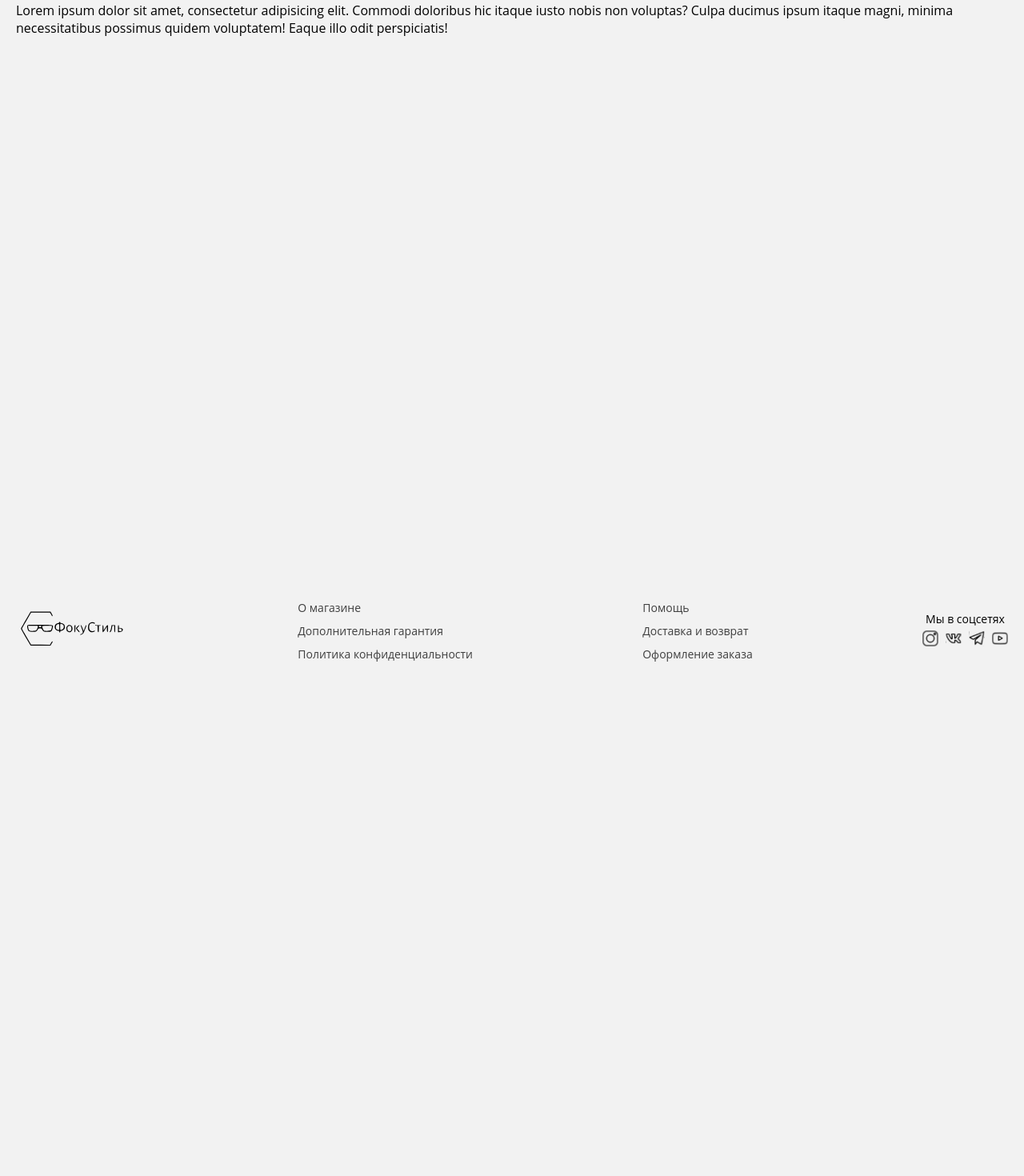
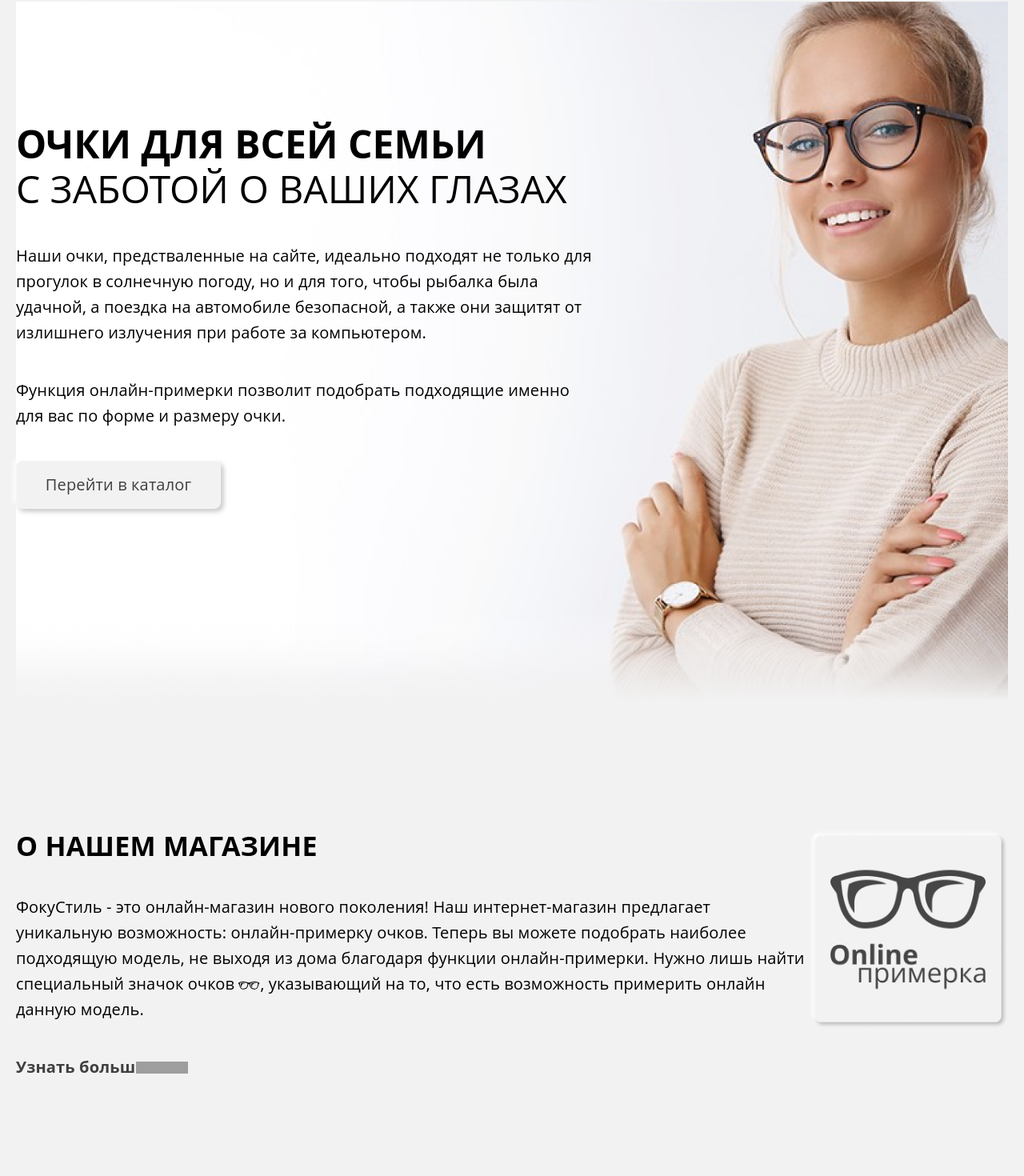
Before and after one commit to gusennn/focustyle, a React (Create React App) app: page /#/ in a window 1280 px wide. Shown: the part 196-1666 px from the top of the page at 80% size. Before the commit the page ends 1103 px from the top, so only its background shows below. Built offline with nearby package versions, Linux system fonts and the light colour scheme; grey boxes are pictures that could not be loaded.

Commit message:
создание основной страницы

```diff
--- a/src/App.js
+++ b/src/App.js
@@ -12,7 +12,7 @@ function App() {
     return (
         <div className="App">
             <div className='header'>
-                <Header header={'меню бургер'} />
+                <Header />
             </div>
 
             <div className='componentRenderArea'>
--- a/src/components/aboutStore/AboutStore.js
+++ b/src/components/aboutStore/AboutStore.js
@@ -8,7 +8,7 @@ const AboutStore = () => {
     <div className='componentContainer'>
       <div className={aboutCSS.container}>
         <Typography variant={'h4'} className={aboutCSS.container__title}><strong>О нашем магазине</strong></Typography>
-        <Typography variant={'h6'} className={aboutCSS.container__text}>ФокуСтиль - это онлайн-магазин нового поколения! Наш интернет-магазин предлагает уникальную возможность: онлайн-примерку очков. Теперь вы можете подобрать наиболее подходящую модель, не выходя из дома благодаря функции онлайн-примерки. Нужно лишь найти специальный значок очков <img src={glassIcon} alt="Примерка" />, указывающий на то, что есть возможность примерить онлайн данную модель. </Typography>
+        <Typography variant={'h6'} className={aboutCSS.container__text}>ФокуСтиль - это онлайн-магазин нового поколения! Наш интернет-магазин предлагает уникальную возможность: онлайн-примерку очков. Теперь вы можете подобрать наиболее подходящую модель, не выходя из дома благодаря функции онлайн-примерки. Нужно лишь найти специальный значок очков <img src={glassIcon} alt="Значок очков" />, указывающий на то, что есть возможность примерить онлайн данную модель. </Typography>
         <Typography variant={'h6'} className={aboutCSS.container__text}>Основная ценность нашего магазина - это предоставление широкого ассортимента очков различных видов, которые не только обеспечивают защиту глаз, но и улучшают качество зрения в различных условиях. У нас вы найдете стильные и функциональные солнцезащитные очки, удобные и практичные очки для рыбалки, безопасные очки для вождения и комфортные очки для работы за компьютером. </Typography>
         <Typography variant={'h6'} className={aboutCSS.container__text}>Просто выберите понравившиеся очки, добавьте их в корзину и оформите заказ. Мы гарантируем быструю и надежную доставку, а также качественный сервис. Не откладывайте свое здоровье на потом - приобретайте очки на нашем сайте уже сегодня и наслаждайтесь комфортом и безопасностью! </Typography>
       </div>
--- a/src/components/homePage/HomePage.js
+++ b/src/components/homePage/HomePage.js
@@ -1,12 +1,33 @@
 import React from "react";
 import hpCss from './homePage.module.css'
+import { Typography } from "@mui/material";
+import { NavLink } from "react-router-dom";
+import glassIcon from '../../assets/svg/glasses.svg';
+import glassFitting from '../../assets/image/img_online_glasess.png';
 
-const HomePage =()=> {
+const HomePage = () => {
     return (
         <div className='componentContainer'>
-            <p className={hpCss.test}>Lorem ipsum dolor sit amet, consectetur adipisicing elit. Commodi doloribus hic itaque iusto nobis non voluptas? Culpa ducimus ipsum itaque magni, minima necessitatibus possimus quidem voluptatem! Eaque illo odit perspiciatis!</p>
+            <div className={hpCss.container__legend}>
+                <div className={hpCss.container__legend__text}>
+                    <Typography variant={'h3'} className={hpCss.container__title}><strong>очки для всей семьи</strong><br /> с заботой о ваших глазах </Typography>
+                    <Typography variant={'h6'} className={hpCss.container__text}>Наши очки, предстваленные на сайте, идеально подходят не только для прогулок в солнечную погоду, но и для того, чтобы рыбалка была удачной, а поездка на автомобиле безопасной, а также они защитят от излишнего излучения при работе за компьютером.</Typography>
+                    <Typography variant={'h6'} className={hpCss.container__text}>Функция онлайн-примерки позволит подобрать подходящие именно для вас по форме и размеру очки.</Typography>
+                    <NavLink to='/product' className={hpCss.container__legend__nav}><Typography variant={'h6'} style={{ lineHeight: "18px" }}>Перейти в каталог </Typography></NavLink>
+                </div>
+            </div>
+            <div className={hpCss.container__about}>
+                <div className={hpCss.container__about__text}>
+                    <Typography variant={'h4'} className={hpCss.container__title}><strong>О нашем магазине</strong></Typography>
+                    <Typography variant={'h6'} className={hpCss.container__text}>ФокуСтиль - это онлайн-магазин нового поколения! Наш интернет-магазин предлагает уникальную возможность: онлайн-примерку очков. Теперь вы можете подобрать наиболее подходящую модель, не выходя из дома благодаря функции онлайн-примерки. Нужно лишь найти специальный значок очков <img src={glassIcon} alt="Значок очков" />, указывающий на то, что есть возможность примерить онлайн данную модель.</Typography>
+                    <NavLink to='/about-store' className={hpCss.container__about__nav}><Typography variant={'h6'} className={hpCss.container__about__nav__text}><strong>Узнать больше</strong></Typography></NavLink>
+                </div>
+                <div className={hpCss.container__about__img}>
+                    <NavLink to='/'><img src={glassFitting} alt="Примерка" style={{ width: "100%", height: "100%" }} /></NavLink>
+                </div>
+            </div>
         </div>
     )
 }
 
-export default HomePage
+export default HomePage;
--- a/src/components/homePage/homePage.module.css
+++ b/src/components/homePage/homePage.module.css
@@ -0,0 +1,72 @@
+.container__legend {
+  padding-top: 150px;
+  padding-bottom: 280px;
+  background: url(../../assets/image/background2.jpg) no-repeat 0 -150px;
+}
+
+.container__legend__text {
+  max-width: 730px;
+}
+
+.container__title {
+  padding-bottom: 40px;
+  text-transform: uppercase;
+}
+
+.container__text {
+  padding-bottom: 40px;
+  line-height: normal;
+}
+
+.container__legend__nav {
+  min-width: 256px;
+  display: inline-block;
+  padding: 20px 0;
+  text-align: center;
+  text-decoration: none;
+  color: rgba(0, 0, 0, 0.74);
+  border-radius: 8px;
+  border: 1px solid rgba(255, 255, 255, 0.20);
+  background: #F2F2F2;
+  box-shadow: -3px -3px 6px 0px #FFF, 3px 3px 6px 0px rgba(0, 0, 0, 0.25);
+}
+
+.container__legend__nav:hover {
+  transition: 1s;
+  background: #e9e9e9;
+}
+
+.container__about {
+  display: flex;
+  justify-content: space-between;
+  flex-wrap: wrap;
+  padding: 120px 0;
+}
+
+.container__about__text {
+  max-width: 990px;
+}
+
+.container__about__nav {
+  text-decoration: none;
+  color: rgba(0, 0, 0, 0.74);
+}
+
+.container__about__nav__text {
+  position: relative;
+}
+
+.container__about__nav__text::after {
+  content: ' ';
+  top: 30%;
+  left: 150px;
+  width: 65px;
+  height: 15px;
+  background: url(../../assets/svg/Arrow.svg) no-repeat 0 0;
+  position: absolute;
+}
+
+.container__about__img {
+  width: 250px;
+  height: 250px;
+}
```
Also changed, not shown: src/index.css (+6 -1 lines), src/assets/image/img_online_glasess.jpg (deleted), src/assets/image/img_online_glasess.png (added).
